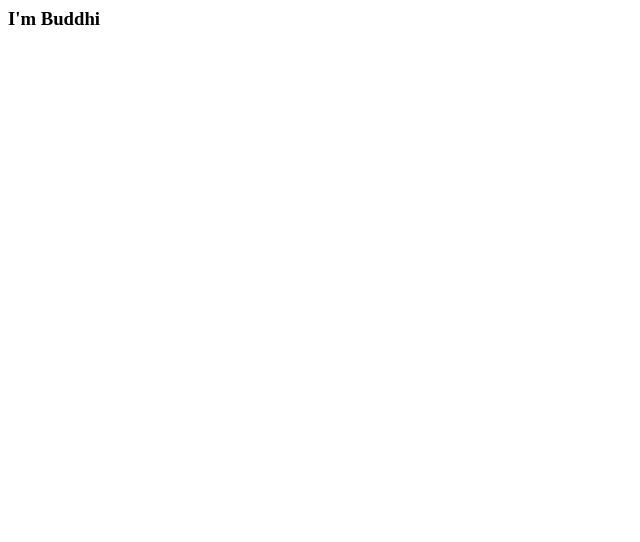
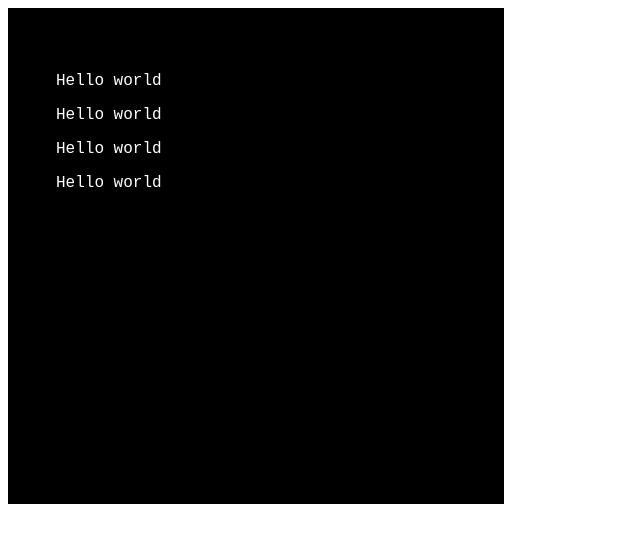
Before and after one commit to Edirisinghe/BuddhiEdirisinghe.github.io, a plain HTML site: page index.html in a window 1280 px wide. Shown: the whole page, without its empty margins (0-640 px from the left). Drawn offline with Linux system fonts and the light colour scheme.

Commit message:
updated css

```diff
--- a/index.html
+++ b/index.html
@@ -1,8 +1,34 @@
 <html>
-    <head>
 
-    </head>
-    <body>
-        <h3>I'm Buddhi </h3>
-    </body>
+<head>
+
+    <style>
+        #container {
+            background-color: #000000;
+            width: 100%;
+            height: 100%;
+            max-width: 400px;
+            max-height: 400px;
+            padding: 3em;
+        }
+
+        #content {
+            color: #ffffff;
+            font-size: 16px;
+            font-family: monospace;
+        }
+    </style>
+</head>
+
+<body>
+    <div id="container">
+        <div id="content">
+          <p>Hello world</p>
+          <p>Hello world</p>
+          <p>Hello world</p>
+          <p>Hello world</p>
+        </div>
+      </div>
+</body>
+
 </html>
```
